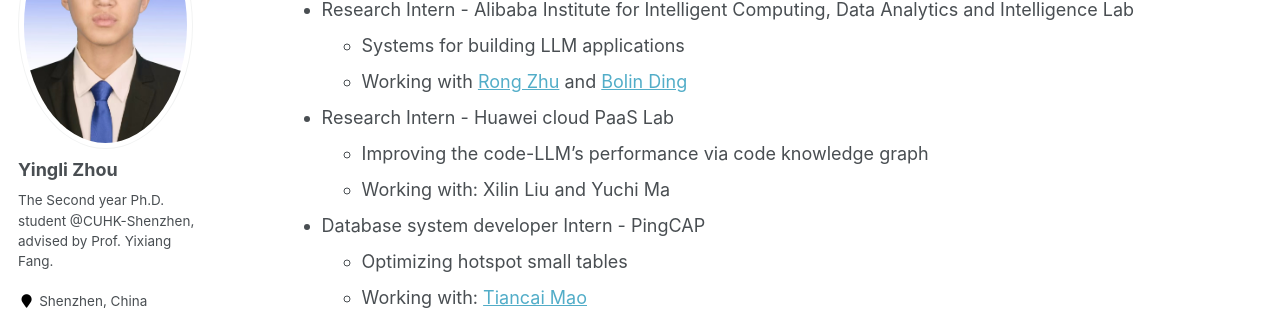
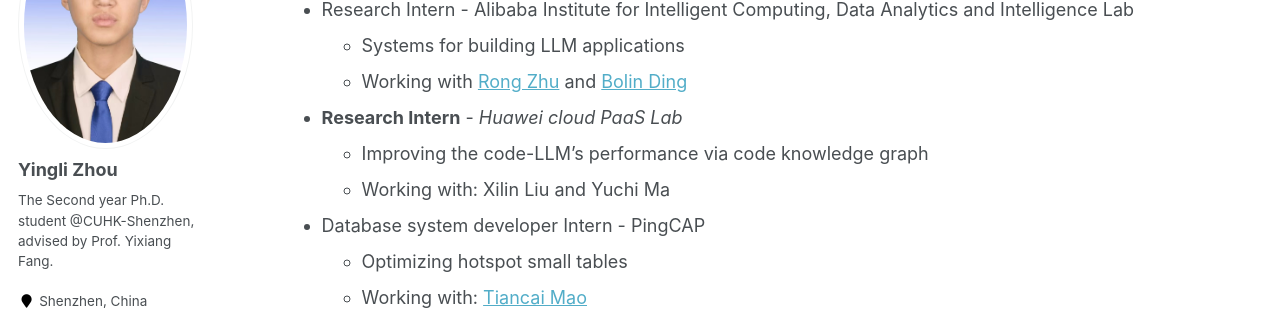
Before and after one commit to yujiachen99/yujiachen99.github.io, a Jekyll site: the page built from _pages/experience.md, in a window 1280 px wide and 1056 px high. Shown: the part 216-526 px from the top of the window. Built offline with Jekyll 4.4.1, drawn with Linux system fonts in a browser that asks for light colours.

Commit message:
update_award

```diff
--- a/_pages/experience.md
+++ b/_pages/experience.md
@@ -15,7 +15,7 @@ Experience
   * Systems for building LLM applications
   * Working with [Rong Zhu](https://redgitcard.github.io/redgitcard/) and [Bolin Ding](https://bolinding.github.io/index.html)
 
-* Research Intern - Huawei cloud PaaS Lab
+* **Research Intern** - *Huawei cloud PaaS Lab*
   * Improving the code-LLM's performance via code knowledge graph
   * Working with: Xilin Liu and Yuchi Ma
 
```
